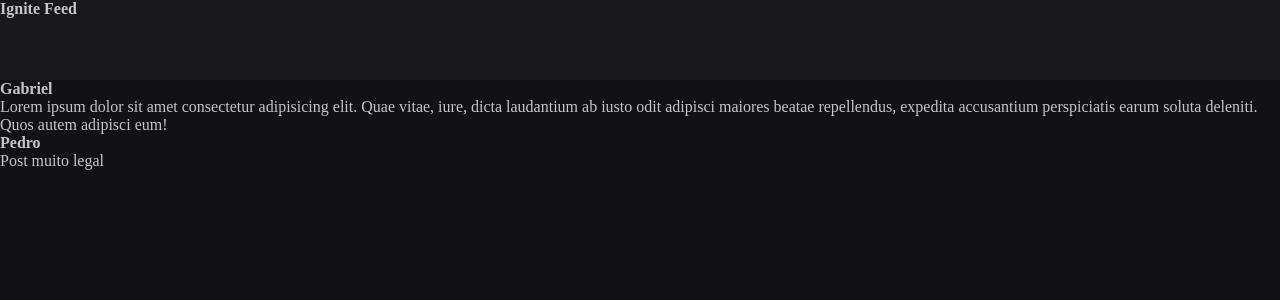
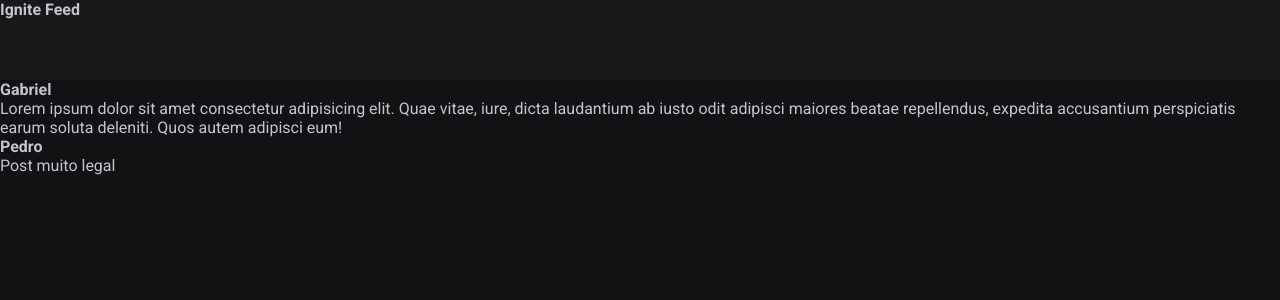
Before and after one commit to Aledev21/Feed, a React (Vite) app: page / in a window 1280 px wide. Shown: the top 300 px of the page. Built offline with nearby package versions, Linux system fonts and the light colour scheme.

Commit message:
global css

```diff
--- a/src/global.css
+++ b/src/global.css
@@ -22,3 +22,10 @@ body{
   color: var(--gray-300);
   -webkit-font-smoothing: antialiesed
 }
+
+body, input, textarea, button {
+  font-family: 'Roboto', sans-serif;
+  font-weigth:400;
+  font-size: 1rem;
+
+}
```
